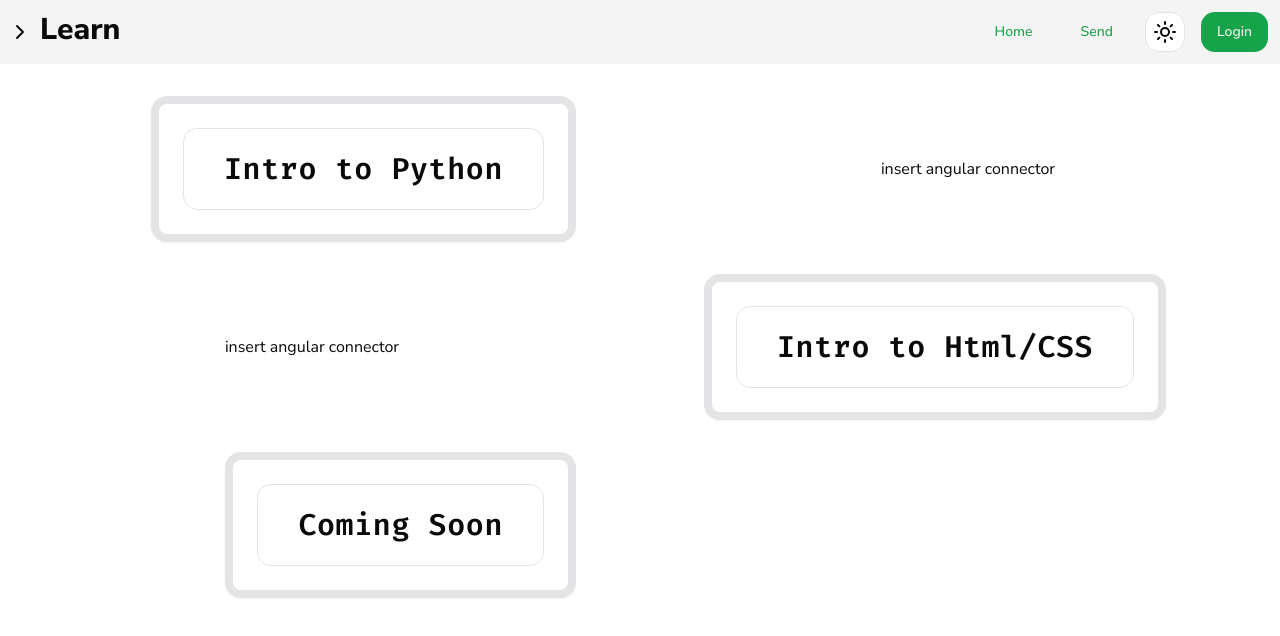
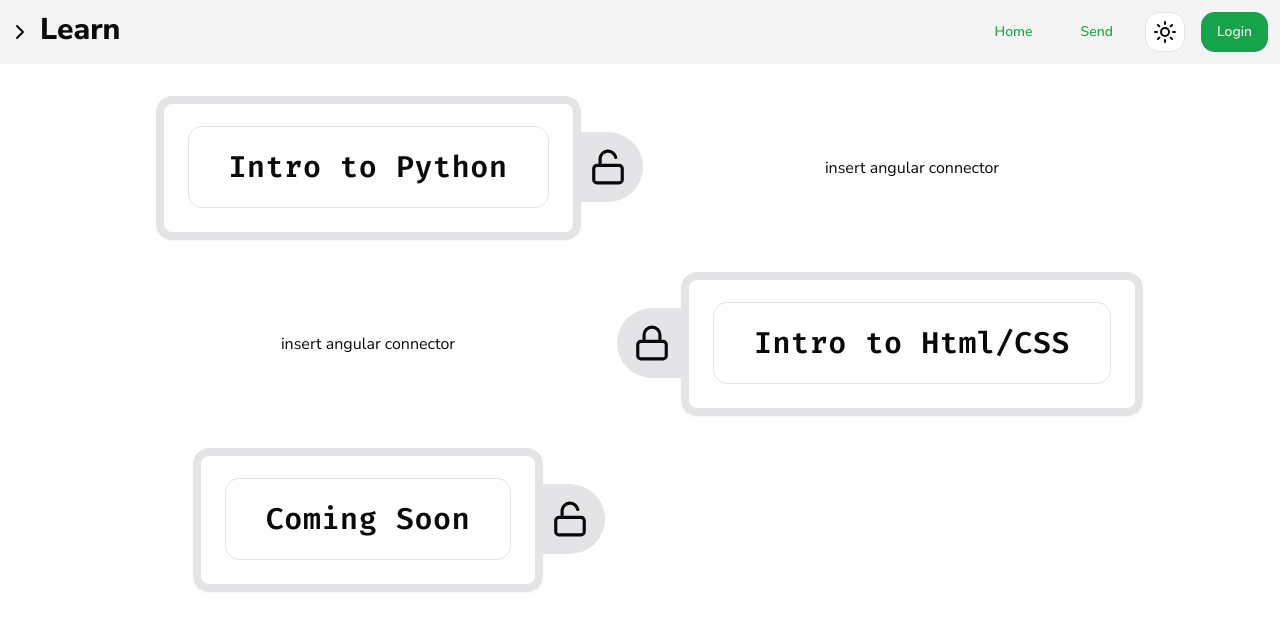
Before and after one commit to ArMonarch/Intrinsic_Learning_Course, a Next.js app: page /courses in a window 1280 px wide. Shown: the top 636 px of the page. Built offline with nearby package versions, Linux system fonts and the light colour scheme; no server answers.

Commit message:
icons and animations on lesson card

```diff
--- a/src/app/components/lessons/lesson_card_unlocked.jsx
+++ b/src/app/components/lessons/lesson_card_unlocked.jsx
@@ -7,7 +7,7 @@ import {
 } from "../ui/card";
 import { useState } from "react";
 import { firaCode } from "@/app/layout";
-import { Lock } from "lucide-react";
+import { Lock, Unlock } from "lucide-react";
 import { Button } from "../ui/button";
 import Link from "next/link";
 
@@ -18,12 +18,44 @@ export function LessonCard(props) {
     console.log(isActive);
     return isActive ? setActive(false) : setActive(true);
   };
+
+  // const lockedLesson = () => {
+  //   return (
+  //     <div className="hover:">
+  //       <Lock size={32} />
+  //     </div>
+  //   );
+  // };
   return (
     <Card
-      className={`border-8 border-border transition-all duration-500 max-h-[390px] ${props.alignment}`}
+      className={
+        "border-8 border-border transition-all duration-500 max-h-[390px]"
+      }
     >
-      <CardHeader>
-        <CardTitle className="text-center font-firacode tracking-wide flex">
+      <CardHeader className="pt-4 group">
+        {props.connectorAlign == "right" ? (
+          <div className="relative ml-auto translate-x-6 translate-y-3 ">
+            <Button
+              asChild
+              variant="outline hover:bg-border"
+              className="absolute rounded-r-full h-[70px] w-[70px] bg-border animate-wiggle"
+            >
+              <Unlock />
+            </Button>
+          </div>
+        ) : props.connectorAlign == "left" ? (
+          <div className="relative mr-auto -translate-x-24 translate-y-3 ">
+            <Button
+              asChild
+              variant="outline hover:bg-border"
+              className="absolute rounded-l-full h-[70px] w-[70px] bg-border"
+            >
+              <Lock className="group-hover:animate-shake" />
+            </Button>
+          </div>
+        ) : null}
+
+        <CardTitle className="group text-center font-firacode tracking-wide flex">
           <Button
             onClick={showLesson}
             variant="outline"
--- a/src/app/components/navbar/drawer.jsx
+++ b/src/app/components/navbar/drawer.jsx
@@ -9,12 +9,12 @@ export function Drawer(props) {
         type="checkbox"
         id="drawer-toggle"
         onChange={props.handleCheck}
-        className="relative sr-only peer"
+        className="hidden peer"
       />
 
       <label
         htmlFor="drawer-toggle"
-        className="fixed left-0 top-3 z-10 inline-block bg-muted p-2 transition-transormation duration-500 hover:text-primary hover:cursor-pointer peer-checked:text-primary group peer-checked:left-80"
+        className="absolute left-0 top-3 z-10 inline-block bg-muted p-2 transition-transormation duration-500 hover:text-primary hover:cursor-pointer peer-checked:text-primary group peer-checked:left-80"
       >
         <text
           variant="ghost"
@@ -22,10 +22,10 @@ export function Drawer(props) {
         >
           Learn
         </text>
-        <ChevronRight className="peer-checked:group-[]:rotate-180 transition-transform duration-500" />
+        <ChevronRight className="peer-checked:group-[]:rotate-180 transition-transform duration-500 " />
       </label>
 
-      <div className="fixed top-0 left-0 z-0 w-80 h-full transition-all duration-500 transform -translate-x-full bg-muted peer-checked:translate-x-0">
+      <div className="fixed top-0 left-0 z-0 w-80 h-full transition-all duration-500 transform -translate-x-full bg-muted peer-checked:translate-x-0 ">
         {/* <div className="px-6 py-4"></div> */}
       </div>
     </div>
--- a/src/app/courses/page.js
+++ b/src/app/courses/page.js
@@ -10,14 +10,14 @@ export const metadata = {
 
 export default function courses() {
   return (
-    <main className="grid grid-cols-2 mx-12 my-8 gap-8 gap-x-32">
-      <LessonCard title="Intro to Python" alignment="justify-self-end" />
+    <main className="grid grid-cols-2 mx-40 my-8 gap-8 gap-x-32 justify-items-center">
+      <LessonCard title="Intro to Python" connectorAlign="right" />
 
       <div className="place-self-center">insert angular connector</div>
       <div className="place-self-center">insert angular connector</div>
-      <LessonCard title="Intro to Html/CSS" alignment="justify-self-start" />
+      <LessonCard title="Intro to Html/CSS" connectorAlign="left" />
 
-      <LessonCard title="Coming Soon" alignment="justify-self-end" />
+      <LessonCard title="Coming Soon" connectorAlign="right" />
     </main>
   );
 }
--- a/tailwind.config.js
+++ b/tailwind.config.js
@@ -20,6 +20,7 @@ module.exports = {
         firacode: ["var(--font-firacode)"],
         nunito: ["var(--font-nunito)"],
       },
+
       colors: {
         border: "hsl(var(--border))",
         input: "hsl(var(--input))",
@@ -61,6 +62,21 @@ module.exports = {
         sm: "calc(var(--radius) - 4px)",
       },
       keyframes: {
+        shake: {
+          "10%, 90%": {
+            transform: "translate3d(-1px, 0, 0)",
+          },
+          "20%, 80%": {
+            transform: "translate3d(2px, 0, 0)",
+          },
+          "30%, 50%, 70%": {
+            transform: "translate3d(-4px, 0, 0)",
+          },
+          "40%, 60%": {
+            transform: "translate3d(4px, 0, 0)",
+          },
+        },
+
         "accordion-down": {
           from: { height: 0 },
           to: { height: "var(--radix-accordion-content-height)" },
@@ -71,10 +87,10 @@ module.exports = {
         },
       },
       animation: {
+        shake: "shake 0.82s cubic-bezier(.36,.07,.19,.97) both",
         "accordion-down": "accordion-down 0.2s ease-out",
         "accordion-up": "accordion-up 0.2s ease-out",
       },
     },
   },
-  plugins: [require("tailwindcss-animate")],
 };
```
